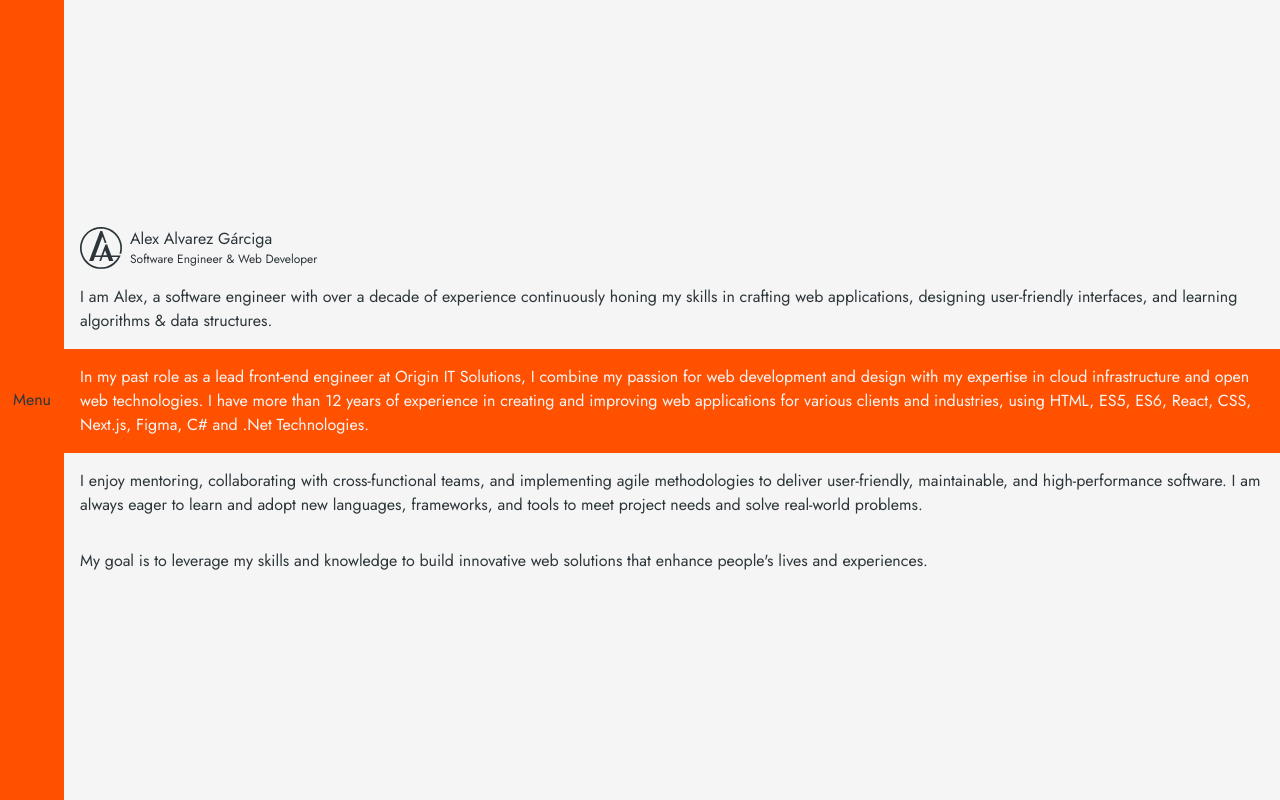
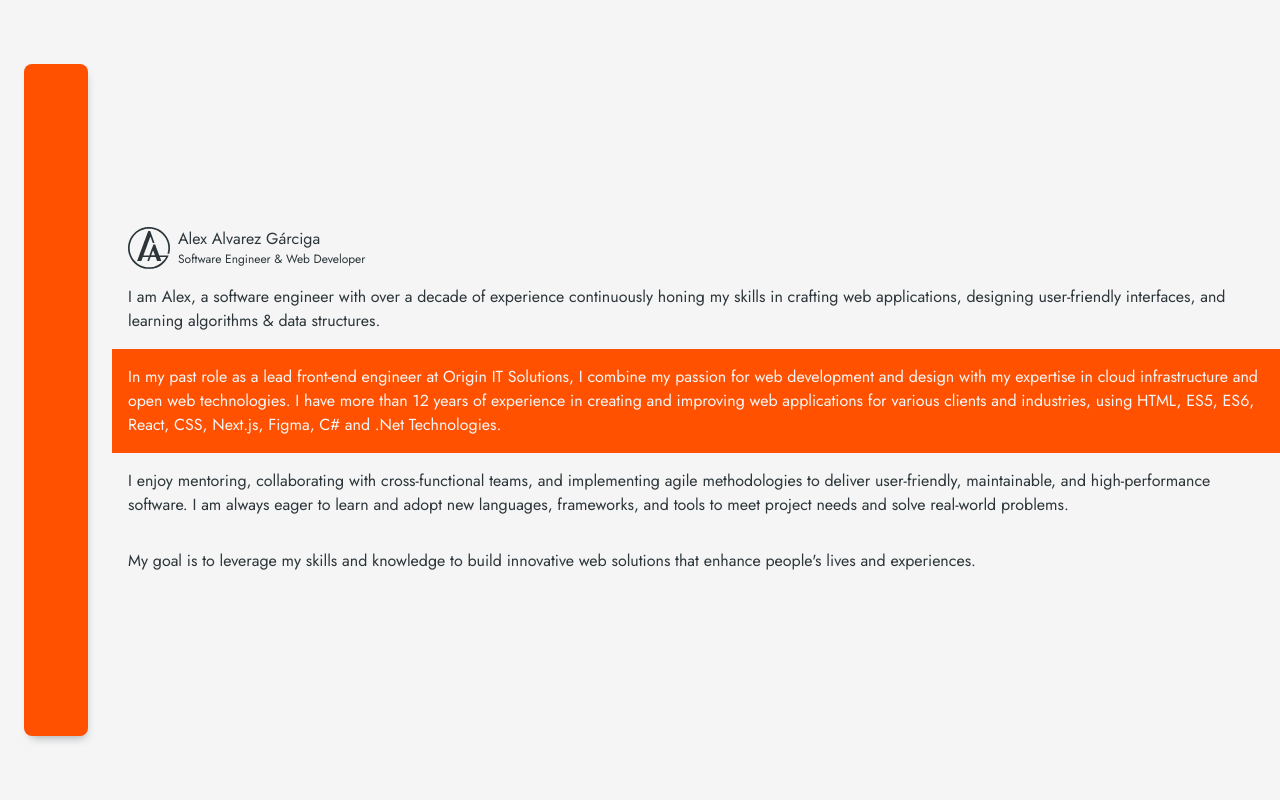
Before and after one commit to aagarciga/aagarciga.github.io, a Next.js app: page / in a window 1280 px wide. Built offline with nearby package versions, Linux system fonts and the light colour scheme.

Commit message:
Main Menu controller placement in current layouts.

```diff
--- a/src/app/(content)/layout.tsx
+++ b/src/app/(content)/layout.tsx
@@ -1,5 +1,6 @@
 
 import Branding from "@/components/ui/branding";
+import MainMenu from "@/components/ui/main-menu";
 
 
 export default function Layout({ children }: { children: React.ReactNode }) {
@@ -11,7 +12,7 @@ export default function Layout({ children }: { children: React.ReactNode }) {
         </div>
       </header>
       <nav className="sidebar-layout__main-menu">
-        <h1 className="flex items-center justify-center">Menu</h1>
+        <MainMenu />
       </nav>
       {children}
     </div>
--- a/src/app/(landing)/layout.tsx
+++ b/src/app/(landing)/layout.tsx
@@ -1,12 +1,13 @@
+import MainMenu from "@/components/ui/main-menu";
 
 
 export default function Layout({ children }: { children: React.ReactNode }) {
   return (
     <div className="sidebar-layout landing">
-      <nav className="sidebar-layout__main-menu">
-        <h1 className="flex items-center justify-center">Menu</h1>
+      <div className="sidebar-layout__main-menu">
+        <MainMenu />
 
-      </nav>
+      </div>
       {children}
     </div>
   )
--- a/src/app/(landing)/page.tsx
+++ b/src/app/(landing)/page.tsx
@@ -10,6 +10,8 @@ export default function Home() {
       <p className="bg-internation-orange p-4 text-white-smoke">In my past role as a lead front-end engineer at Origin IT Solutions, I combine my passion for web development and design with my expertise in cloud infrastructure and open web technologies. I have more than 12 years of experience in creating and improving web applications for various clients and industries, using HTML, ES5, ES6, React, CSS, Next.js, Figma, C# and .Net Technologies.</p>
       <p className="p-4">I enjoy mentoring, collaborating with cross-functional teams, and implementing agile methodologies to deliver user-friendly, maintainable, and high-performance software. I am always eager to learn and adopt new languages, frameworks, and tools to meet project needs and solve real-world problems.</p>
       <p className="p-4">My goal is to leverage my skills and knowledge to build innovative web solutions that enhance people&apos;s lives and experiences.</p>
+
+
     </main>
   );
 }
--- a/src/app/globals.css
+++ b/src/app/globals.css
@@ -57,13 +57,15 @@ body {
   position: fixed;
   bottom: 0;
   width: 100%;
+  height: 112px;
+  padding: 16px 8px;
 }
 
 @media (min-width: 480px) {
   .sidebar-layout.landing {
     display: grid;
     grid-template-rows: 1fr;
-    grid-template-columns: 4rem auto;
+    grid-template-columns: 7rem auto;
     grid-template-areas: "sidebar main";
     height: 100vh;
   }
@@ -71,7 +73,7 @@ body {
   .sidebar-layout {
     display: grid;
     grid-template-rows: 4rem 6rem auto 6rem 4rem;
-    grid-template-columns: 4rem auto;
+    grid-template-columns: 7rem auto;
     grid-template-areas:
       "sidebar header header"
       "sidebar top-widget top-widget"
@@ -85,38 +87,41 @@ body {
     position: relative;
     display: flex;
     justify-content: center;
+    align-items: center;
+    height: 100vh;
+    padding: 4rem 1.5rem;
   }
 }
 
 .sidebar-layout__header {
   grid-area: header;
-  outline: 1px dashed aqua;
+  /* outline: 1px dashed aqua; */
 }
 
 .sidebar-layout__footer {
   grid-area: footer;
-  outline: 1px dashed blue;
+  /* outline: 1px dashed blue; */
 }
 
 .sidebar-layout__main-menu {
   grid-area: sidebar;
   /* outline: 1px dashed burlywood; */
-  background-color: hsla(var(--color-internation-orange-hsl), 1);
+  /* background-color: hsla(var(--color-internation-orange-hsl), 1); */
 }
 
 .sidebar-layout__main {
   grid-area: main;
-  outline: 1px dashed chartreuse;
+  /* outline: 1px dashed chartreuse; */
 }
 
 .sidebar-layout__top-widget {
   grid-area: top-widget;
-  outline: 1px dashed chocolate;
+  /* outline: 1px dashed chocolate; */
 }
 
 .sidebar-layout__bottom-widget {
   grid-area: bottom-widget;
-  outline: 1px dashed aquamarine;
+  /* outline: 1px dashed aquamarine; */
 }
 
 @layer utilities {
--- a/src/components/ui/Branding.tsx
+++ b/src/components/ui/Branding.tsx
@@ -1,7 +1,5 @@
 import { jost } from "@/app/fonts";
 import Monogram from "./monogram";
-
-
 
 export default function Branding() {
   const size = 42
--- /dev/null
+++ b/src/components/ui/main-menu.module.css
@@ -0,0 +1,11 @@
+.main-menu {
+  background-color: hsla(var(--color-internation-orange-hsl), 1);
+  width: 100%;
+  height: 100%;
+  display: block;
+  border-radius: 8px;
+
+  -webkit-box-shadow: 2px 6px 10px -5px rgba(44, 54, 58, 0.43);
+  -moz-box-shadow: 2px 6px 10px -5px rgba(44, 54, 58, 0.43);
+  box-shadow: 2px 6px 10px -5px rgba(44, 54, 58, 0.43);
+}
--- /dev/null
+++ b/src/components/ui/main-menu.tsx
@@ -0,0 +1,9 @@
+import classes from './main-menu.module.css'
+
+export default function MainMenu() {
+  return (
+    <nav className={[classes['main-menu']].join('')}>
+
+    </nav>
+  )
+}
```
Also changed, not shown: 1 other file (tests, documents, lock files or other folders).
